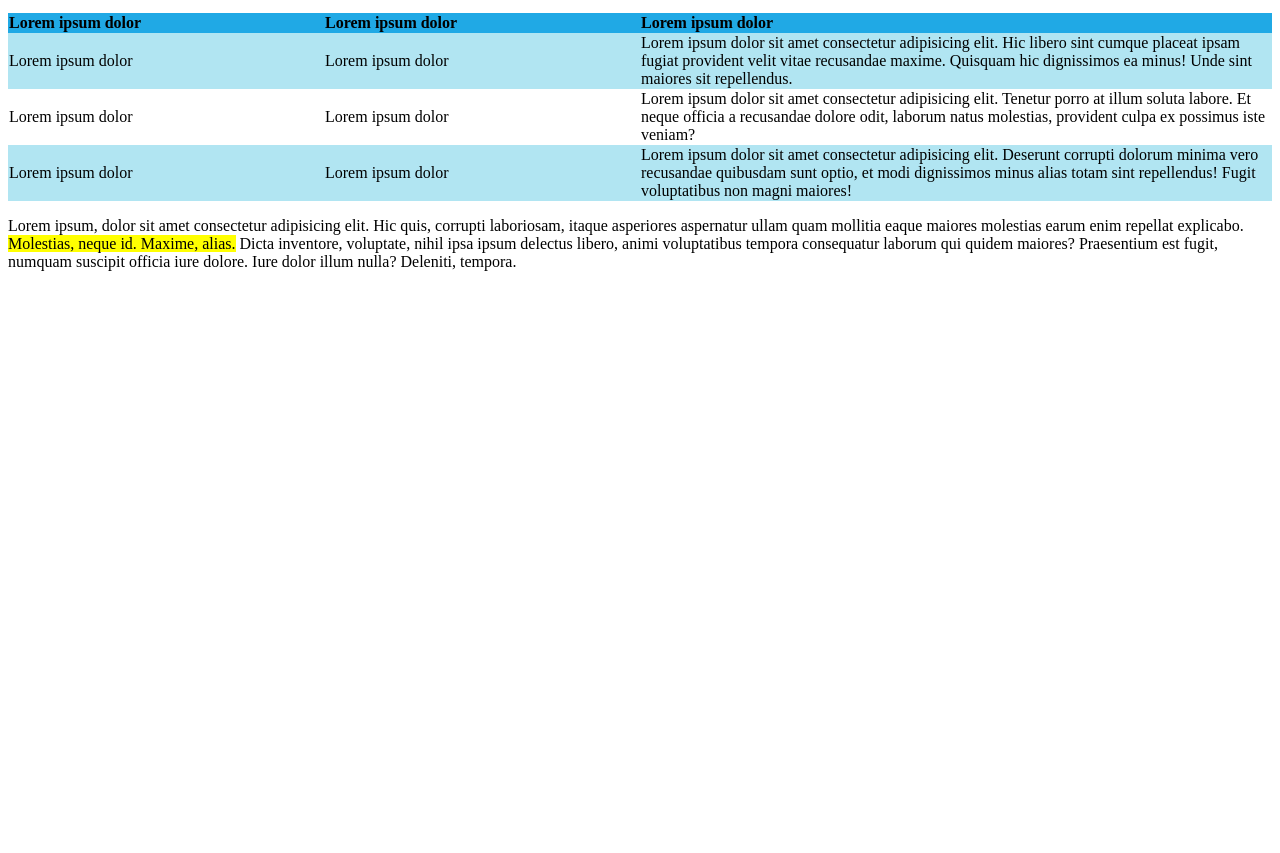
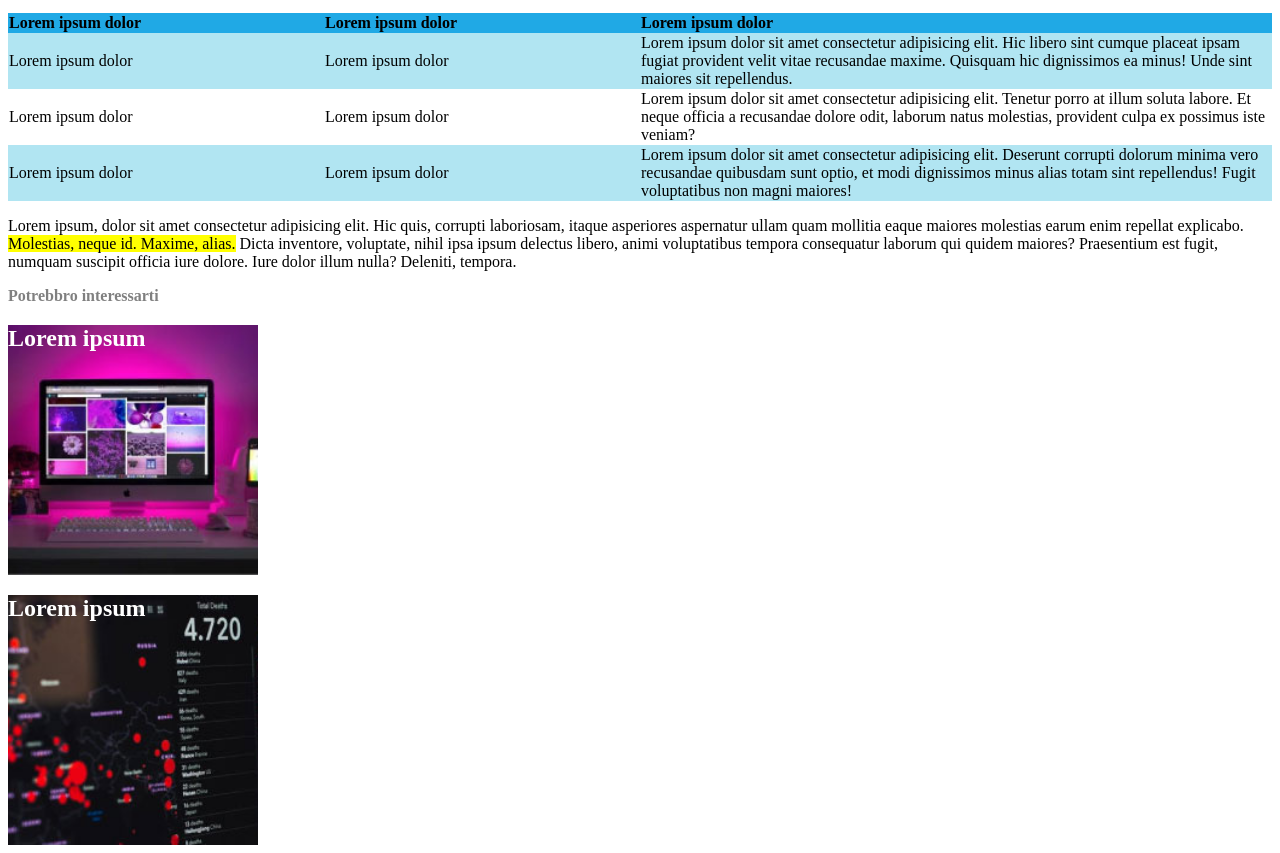
Before and after one commit to olgas-class/css-booleaner, a plain HTML site: page index.html in a window 1280 px wide. Shown: the part 841-1694 px from the top of the page. Before the commit the page ends 1128 px from the top, so only its background shows below. Drawn offline with Linux system fonts and the light colour scheme.

Commit message:
feat: related articles section

```diff
--- a/css/style.css
+++ b/css/style.css
@@ -58,3 +58,28 @@ table heading - #20a9e5
 .section-table .large-row {
   width: 50%;
 }
+
+.section-title {
+  font-size: 16px;
+  color: #808080;
+}
+
+.related-article {
+  width: 250px;
+  height: 250px;
+  background-color: aquamarine;
+  background-size: cover;
+  background-position: center;
+}
+
+.related-article-title {
+  color: white;
+}
+
+#computer {
+  background-image: url(../img/monitor.jpg);
+}
+
+#graph {
+  background-image: url(../img/graph.jpg);
+}
--- a/index.html
+++ b/index.html
@@ -100,7 +100,17 @@
       <!-- /Article section -->
 
       <!-- Related articles section -->
-      <section></section>
+      <section>
+        <h2 class="section-title">Potrebbro interessarti</h2>
+
+        <div class="related-article" id="computer">
+          <h2 class="related-article-title">Lorem ipsum</h2>
+        </div>
+
+        <div class="related-article" id="graph">
+          <h2 class="related-article-title">Lorem ipsum</h2>
+        </div>
+      </section>
       <!-- /Related articles section -->
     </main>
     <!-- /Main -->
```
